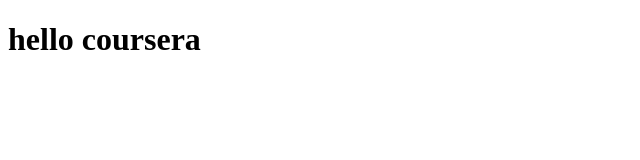
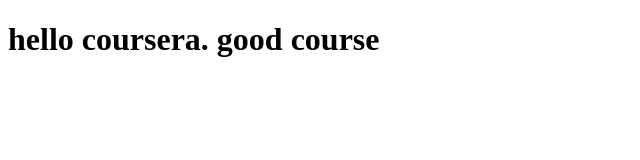
Before and after one commit to SelinCetinkaya/coursera-test, a plain HTML site: page site/index.html in a window 1280 px wide. Shown: the whole page, without its empty margins (0-640 px from the left). Drawn offline with Linux system fonts and the light colour scheme.

Commit message:
small addition

```diff
--- a/site/index.html
+++ b/site/index.html
@@ -4,6 +4,6 @@
 	<title>hello coursera</title>
 </head>
 <body>
-<h1>hello coursera</h1>
+<h1>hello coursera. good course</h1>
 </body>
 </html>
```
